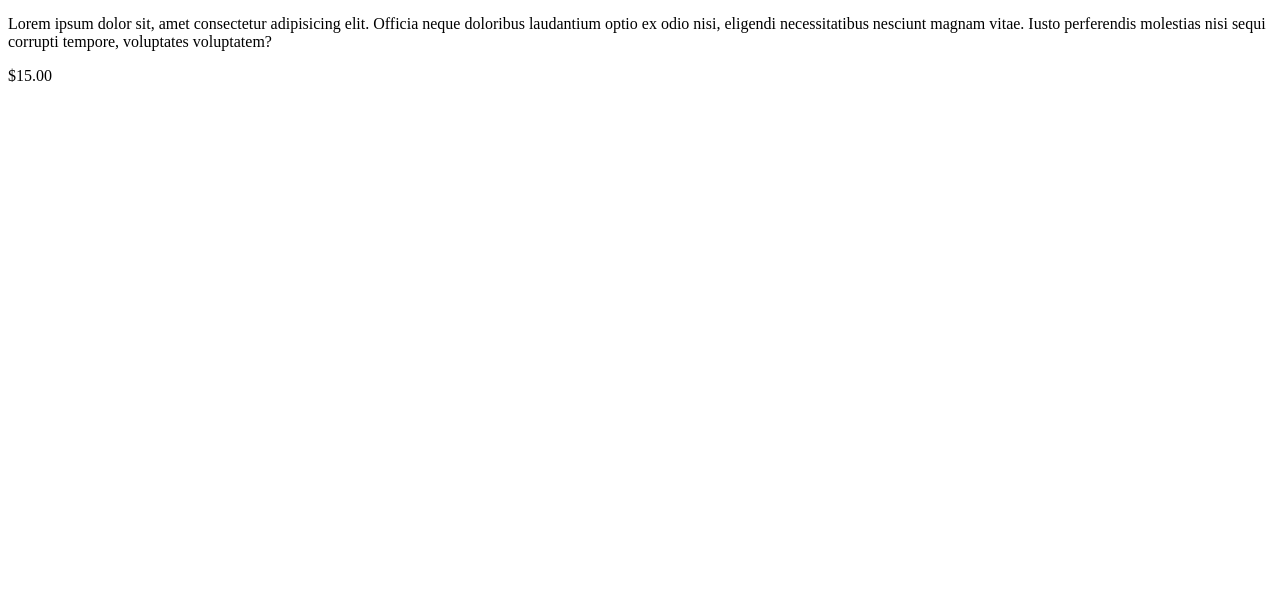
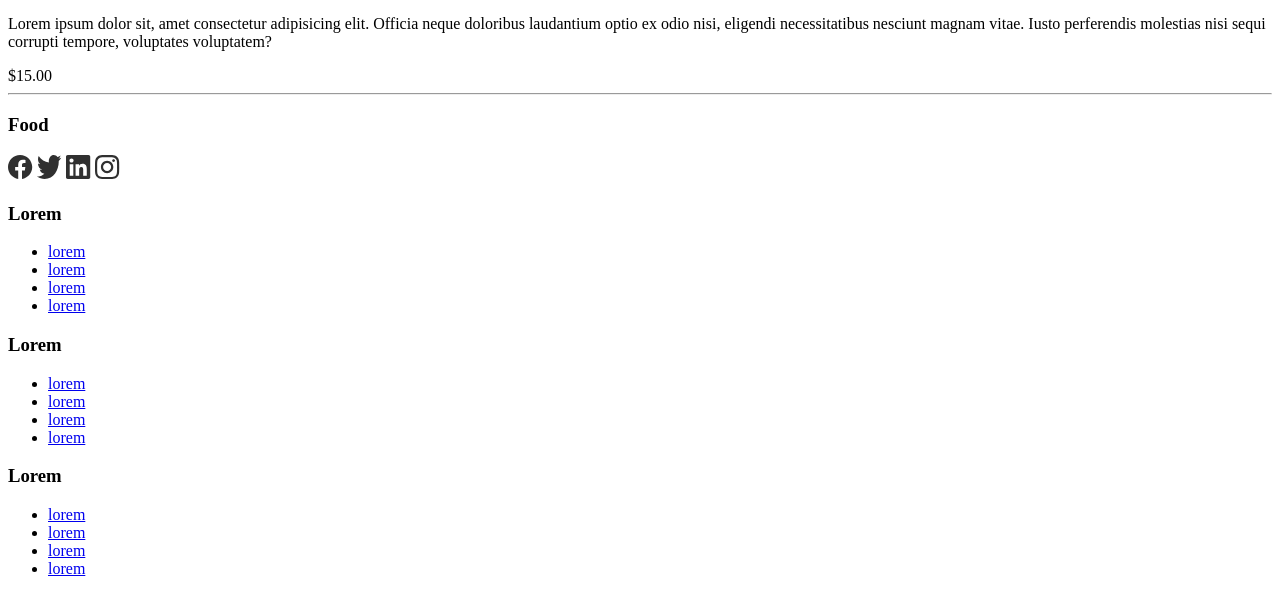
Before and after one commit to DanielXero/sitio-web-food, a plain HTML site: page index.html in a window 1280 px wide. Shown: the part 8794-9388 px from the top of the page. Before the commit the page ends 8887 px from the top, so only its background shows below. Drawn offline with Linux system fonts and the light colour scheme.

Commit message:
Agregando la seccion del footer al html

```diff
--- a/index.html
+++ b/index.html
@@ -138,6 +138,49 @@
         </div>
     </main>
 
+    <hr>
+
+    <footer class="footer container">
+        <div class="footer-links">
+            <div class="link">
+                <h3>Food</h3>
+                <div class="socials">
+                    <img src="img/s1.svg" alt="">
+                    <img src="img/s2.svg" alt="">
+                    <img src="img/s3.svg" alt="">
+                    <img src="img/s4.svg" alt="">
+                </div>
+            </div>
+            <div class="link">
+                <h3>Lorem</h3>
+                <ul>
+                    <li><a href="#">lorem</a></li>
+                    <li><a href="#">lorem</a></li>
+                    <li><a href="#">lorem</a></li>
+                    <li><a href="#">lorem</a></li>
+                </ul>
+            </div>
+            <div class="link">
+                <h3>Lorem</h3>
+                <ul>
+                    <li><a href="#">lorem</a></li>
+                    <li><a href="#">lorem</a></li>
+                    <li><a href="#">lorem</a></li>
+                    <li><a href="#">lorem</a></li>
+                </ul>
+            </div>
+            <div class="link">
+                <h3>Lorem</h3>
+                <ul>
+                    <li><a href="#">lorem</a></li>
+                    <li><a href="#">lorem</a></li>
+                    <li><a href="#">lorem</a></li>
+                    <li><a href="#">lorem</a></li>
+                </ul>
+            </div>
+        </div>
+    </footer>
+
 
 
   </body>
```
